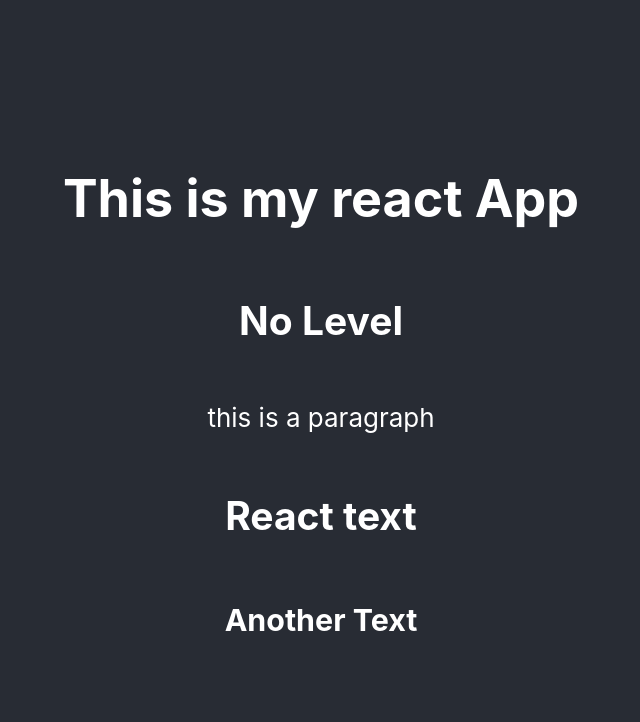
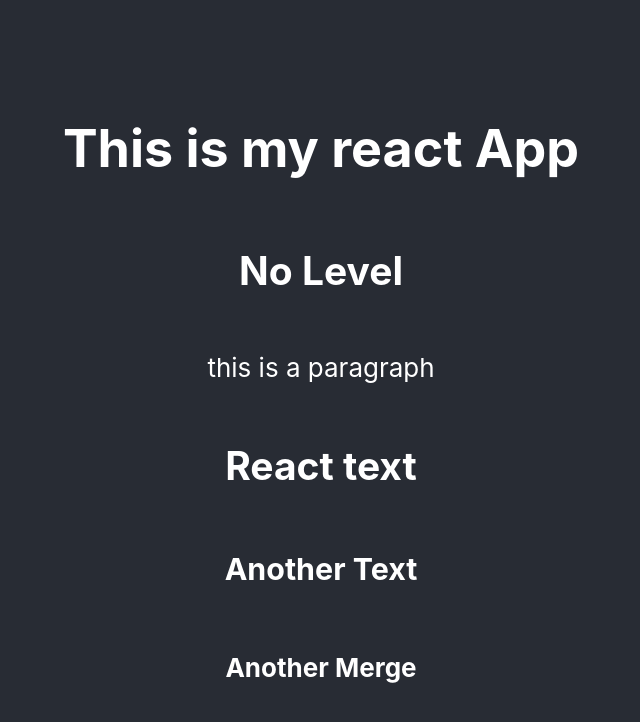
Before and after one commit to adebemaro/react-company-portfolio, a React (Create React App) app: page / in a window 1280 px wide. Shown: the top 722 px of the page, without its empty margins (319-959 px from the left). Built offline with nearby package versions, Linux system fonts and the light colour scheme.

Commit message:
Third Commit

```diff
--- a/src/App.js
+++ b/src/App.js
@@ -10,6 +10,7 @@ function App() {
         <p>this is a paragraph</p>
         <h2>React text</h2>
         <h3>Another Text</h3>
+        <h4>Another Merge</h4>
       </header>
     </div>
   );
```
